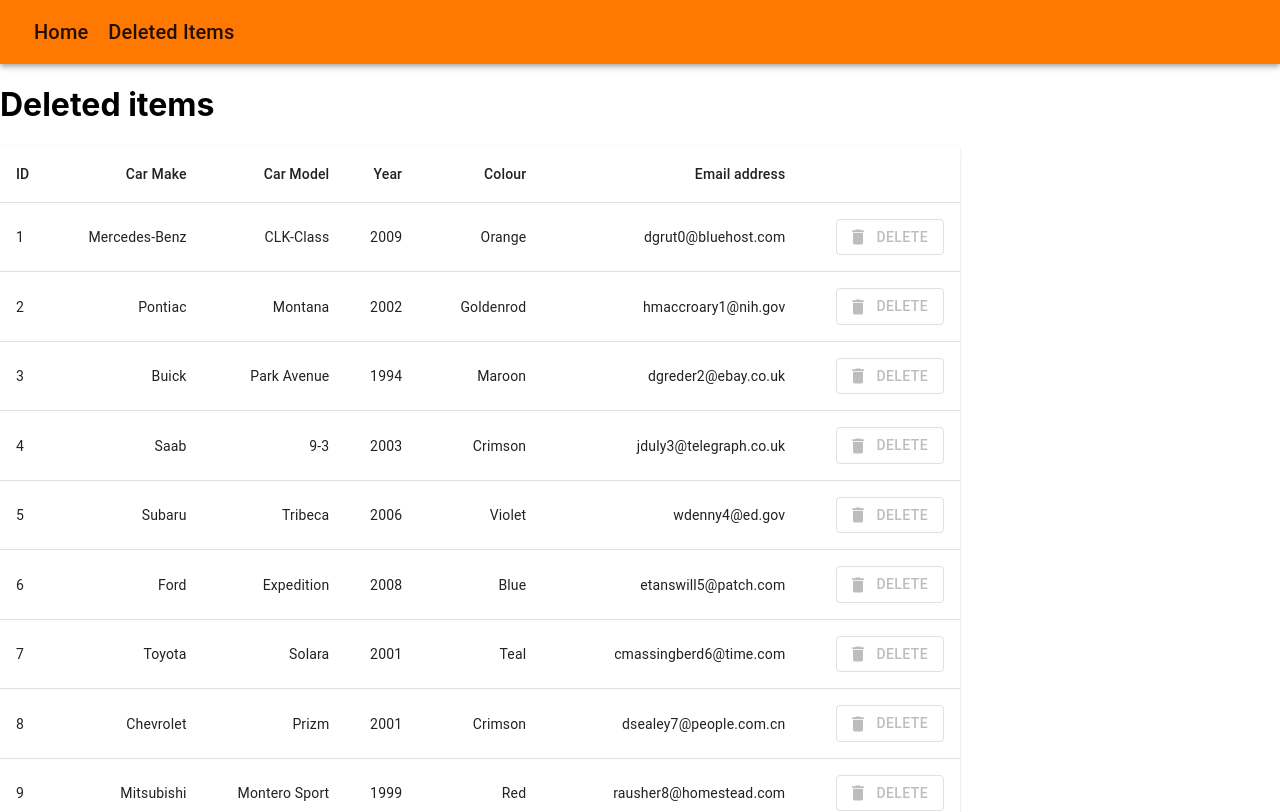
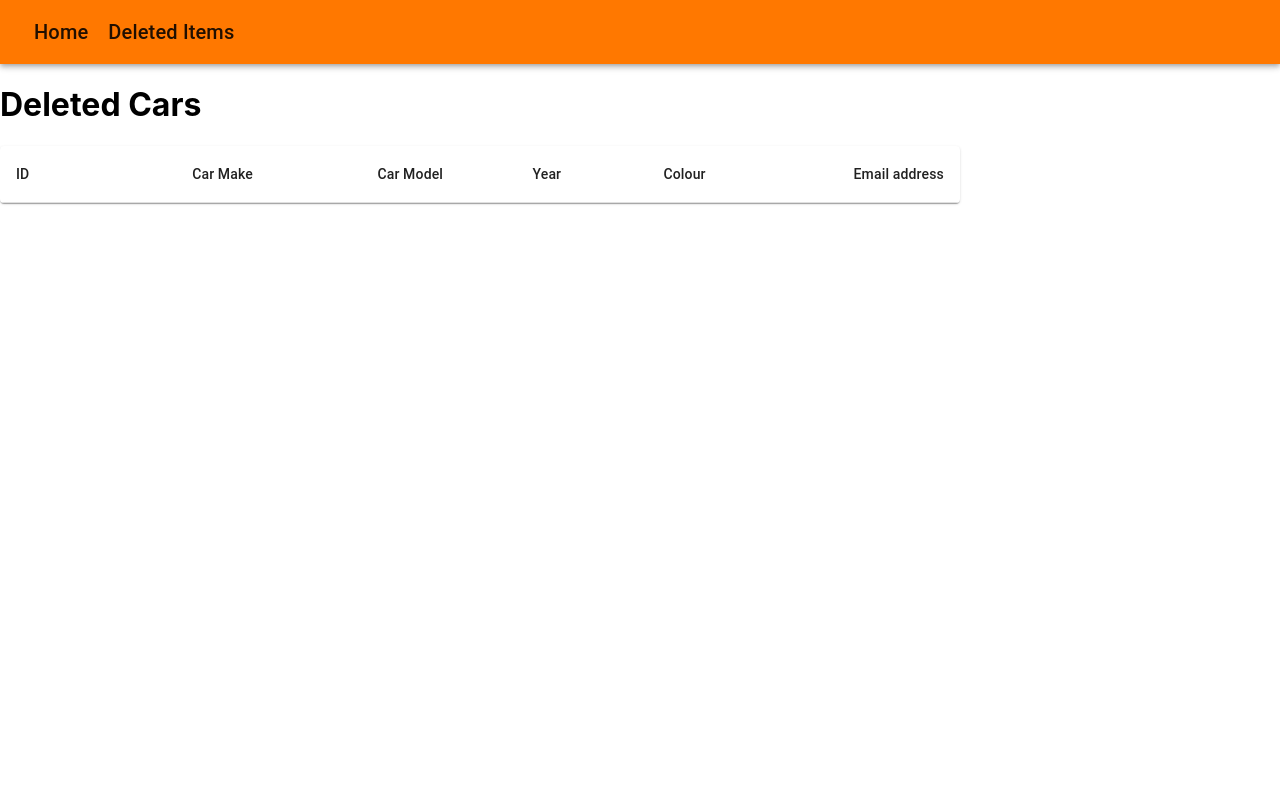
Before and after one commit to Flumm3ry/SampleReactApp, a React (Create React App) app: page /deleted in a window 1280 px wide. Shown: the top 812 px of the page. Built offline with nearby package versions, Linux system fonts and the light colour scheme.

Commit message:
Added table showing the deleted items

```diff
--- a/src/App.tsx
+++ b/src/App.tsx
@@ -5,22 +5,14 @@
 import Theme from './themes/Theme';
 import { BrowserRouter, Switch, Route } from 'react-router-dom';
 import NavBar from './components/NavBar';
+import CarTablesContainer from './components/CarTablesContainer';
 
 
 const App = () => (
   <ThemeProvider theme={Theme}>
     <BrowserRouter>
       <NavBar />
-        <Switch>
-          <Route path="/deleted">
-              <h1>Deleted items</h1>
-              <CarTable data={data} deleteButtonsDisabled={true}/>
-          </Route>
-          <Route path="/">
-            <h1>Car data</h1>
-            <CarTable data={data} deleteButtonsDisabled={false}/>
-          </Route>
-        </Switch>
+      <CarTablesContainer />
     </BrowserRouter>
   </ThemeProvider>
 );
--- a/src/components/CarTable.tsx
+++ b/src/components/CarTable.tsx
@@ -13,6 +13,7 @@
 interface TableProps {
     data: CarDetails[],
     deleteButtonsDisabled: boolean,
+    onDataChange: (deletedCar: CarDetails) => void | null,
 }
 
 const useStyles = makeStyles({
@@ -24,14 +25,9 @@
 const CarTable = (props: TableProps): JSX.Element => {
     const classes = useStyles();
 
-    const [cars, setCars] = useState<CarDetails[]>(props.data);
-
-    const deleteRow = (id: number): void => (
-        setCars(cars.filter(c => c.id !== id))
-    );
-
     return (
         <TableContainer className={classes.tableContainer} component={Paper}>
+            {console.log("Rerendered" + props.deleteButtonsDisabled)}
             <Table aria-label="simple table">
                 <TableHead>
                     <TableRow>
@@ -41,12 +37,12 @@
                         <TableCell align="right">Year</TableCell>
                         <TableCell align="right">Colour</TableCell>
                         <TableCell align="right">Email address</TableCell>
-                        <TableCell></TableCell>
+                        {props.deleteButtonsDisabled ? null : <TableCell></TableCell>}
                     </TableRow>
                 </TableHead>
                 <TableBody>
-                    {cars.map(car => (
-                        <CarTableRow key={car.id} car={car} onClick={deleteRow} buttonDisabled={props.deleteButtonsDisabled}/>
+                    {props.data.map(car => (
+                        <CarTableRow key={car.id} car={car} onDataChange={props.onDataChange} buttonDisabled={props.deleteButtonsDisabled}/>
                     ))}
                 </TableBody>
             </Table>
--- a/src/components/CarTableRow.tsx
+++ b/src/components/CarTableRow.tsx
@@ -7,7 +7,7 @@
 
 interface CarTableRowProps {
     car: CarDetails,
-    onClick: (id: number) => void,
+    onDataChange: (deletedCar: CarDetails) => void | null,
     buttonDisabled: boolean,
 }
 
@@ -19,17 +19,17 @@
         <TableCell align="right">{props.car.year}</TableCell>
         <TableCell align="right">{props.car.color}</TableCell>
         <TableCell align="right">{props.car.emailAddress}</TableCell>
-        <TableCell align="right">
+        {props.buttonDisabled ? null : <TableCell align="right">
             <Button
                 color="primary"
                 startIcon={<DeleteIcon />}
                 variant="outlined"
-                onClick={() => props.onClick(props.car.id)}
-                disabled={props.buttonDisabled}
+                onClick={() => props.onDataChange(props.car)}
+
             >
                 Delete
             </Button>
-        </TableCell>
+        </TableCell>}
     </TableRow>
 );
 
--- /dev/null
+++ b/src/components/CarTablesContainer.tsx
@@ -0,0 +1,36 @@
+import React, { useState } from 'react';
+import { data } from './../data/sampleData';
+import { Route } from 'react-router-dom';
+import CarTable from './CarTable';
+import CarDetails from '../interfaces/CarDetails';
+
+const CarTablesContainer = (): JSX.Element => {
+
+    const [availableCars, setAvailableCars] = useState<CarDetails[]>(data);
+    const [deletedCars, setDeletedCars] = useState<CarDetails[]>([]);
+
+    const onChange = (deletedCar: CarDetails): void => {
+        setAvailableCars(availableCars.filter(c => c.id !== deletedCar.id));
+        deletedCars.push(deletedCar);
+        setDeletedCars(deletedCars);
+    };
+
+    return (
+        <>
+            <Route exact path="/deleted">
+                <h1>Deleted Cars</h1>
+                <CarTable data={deletedCars} deleteButtonsDisabled={true} onDataChange={onChange} />
+            </Route>
+            <Route exact path="/">
+                <h1>Available Cars</h1>
+                <CarTable
+                    data={availableCars}
+                    deleteButtonsDisabled={false}
+                    onDataChange={onChange}
+                />
+            </Route>
+        </>
+    );
+};
+
+export default CarTablesContainer;
```
Also changed, not shown: 1 other file (tests, documents, lock files or other folders).
